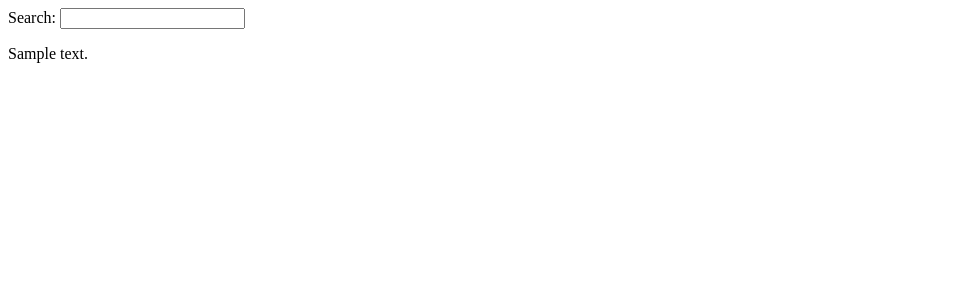
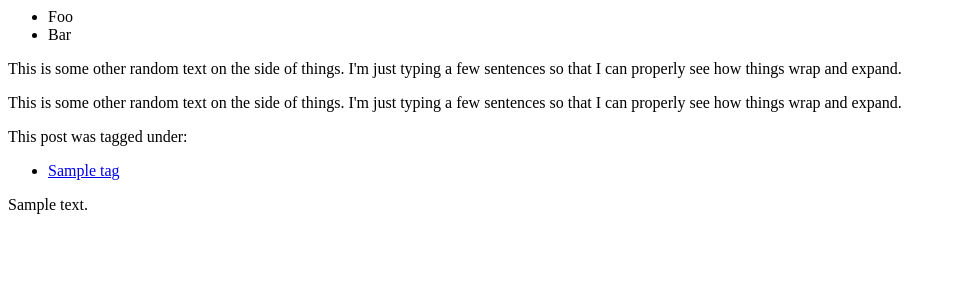
Before and after one commit to aimeeble/blogy, a Django app: template aimeeble/blogy/templates/entry.html in a window 1280 px wide. Shown: the top 300 px of the page, without its empty margins (0-956 px from the left). Run offline with Django 3.2, Linux system fonts and the light colour scheme; the template is opened without the code that fills it: most values are stand-ins (such as "Sample title", 1, 10 or a date in 2020); parts of the project's set-up code (start-up, migrations or seed data) failed here and were passed over.

Commit message:
add header, move search there

```diff
--- a/aimeeble/blogy/templates/sidebar.html
+++ b/aimeeble/blogy/templates/sidebar.html
@@ -1,11 +1,22 @@
 <div id="sidebar_div">
-  <div id="search_div">
-    <label for="query">Search:</label>
-    <input id="query" name="q" type="text" />
-  </div>
   <div id="menu_div">
     <ul id="recent_entries">
       <!-- AJAX-load the list here. -->
+      <li>Foo</li>
+      <li>Bar</li>
     </ul>
   </div>
+  <div>
+    <p>This is some other random text on the side of things. I'm just typing a few sentences so that I can properly see how things wrap and expand.</p>
+    <p>This is some other random text on the side of things. I'm just typing a few sentences so that I can properly see how things wrap and expand.</p>
+  </div>
+
+  <p>This post was tagged under:</p>
+  <div id="tags_div">
+     <ul>
+        {% for tag in post_tags %}
+        <li><a href="/static/{{ tag }}.html">{{ tag }}</a></li>
+        {% endfor %}
+      </ul>
+  </div>
 </div>
```
Also changed, not shown: aimeeble/blogy/templates/header.html (added, +13 -0 lines).
